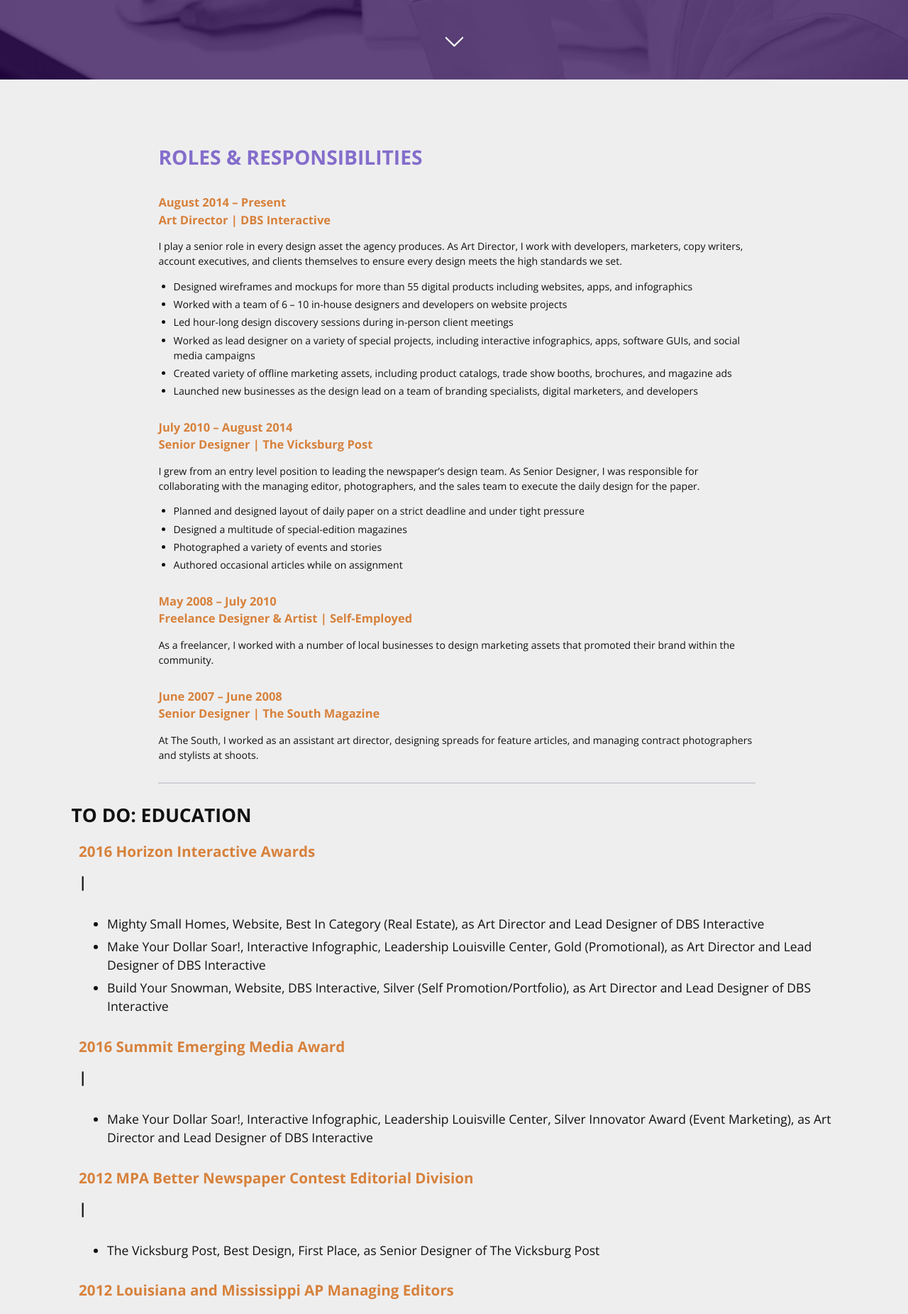
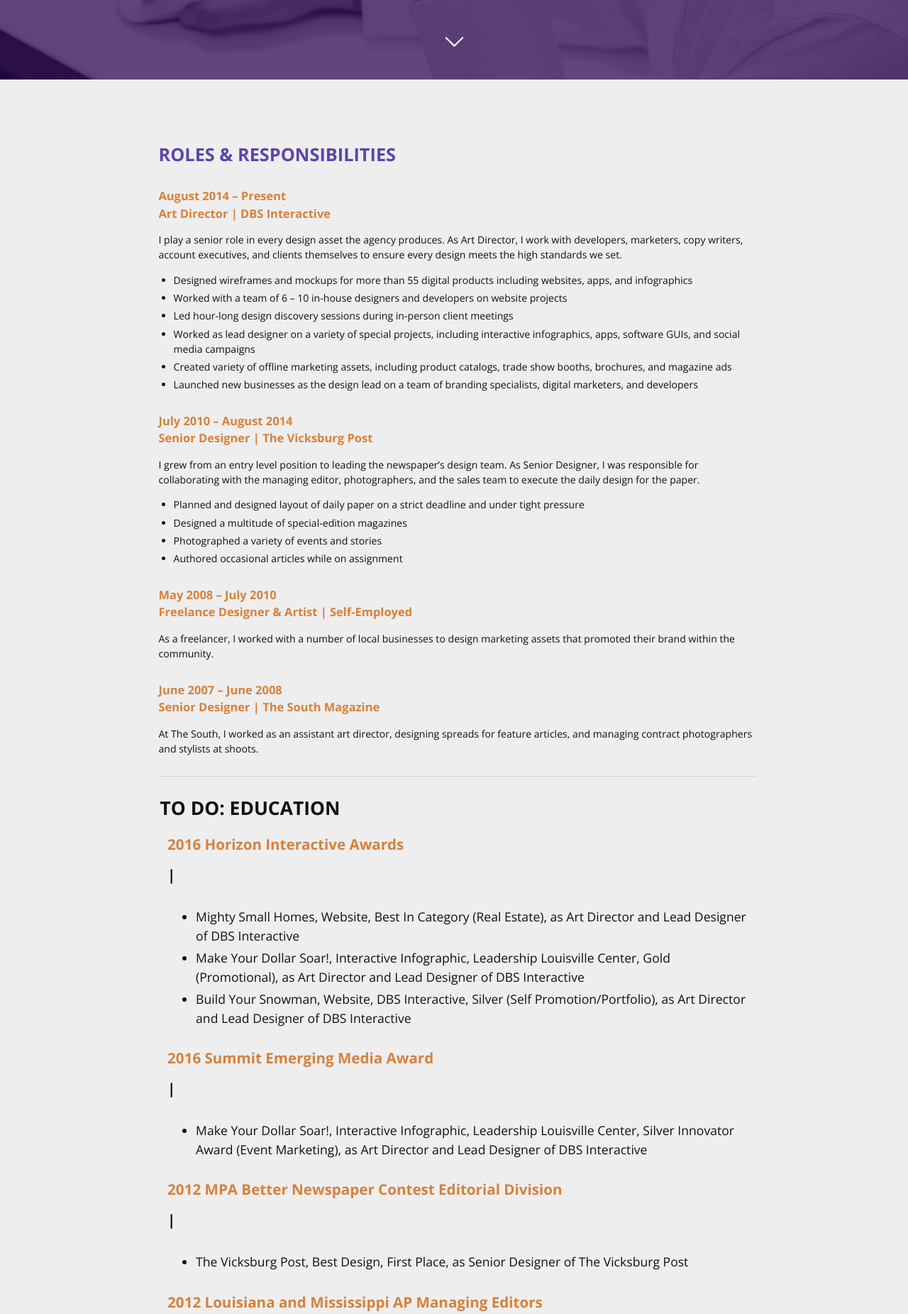
Before and after one commit to EmilyBlaineClark/emilyblaineclark.github.io, a Jekyll site: the page built from experience.html, in a window 1280 px wide. Shown: the part 963-2814 px from the top of the page at 71% size. Built offline with Jekyll 4.4.1, drawn with Linux system fonts in a browser that asks for light colours; nearby versions of some CDN libraries.

Commit message:
Update _page.scss

```diff
--- a/_sass/_page.scss
+++ b/_sass/_page.scss
@@ -219,7 +219,7 @@
   hr{
     background: $gray;
     opacity: 0.5;
-    height: 2px;
+    height: 1px;
     max-width: 850px;
     margin: 0 auto;
     display: block;
@@ -227,7 +227,7 @@
 }
 
 .full{
-  max-width: 1100px;
+  max-width: 850px;
   margin: 0 auto;
 }
 
@@ -354,9 +354,9 @@
   margin: 0 auto;
 
   h2{
-    color: $purple-light;
+    color: $purple-bright;
     margin-bottom: 0.5em;
-    font-size: 2em
+    font-size: 1.8em
   }
 }
 
@@ -399,7 +399,7 @@
 .personal-touch{
   text-align: center;
   h3{
-    color: $purple-light;
+    color: $purple-bright;
     text-transform: uppercase;
     letter-spacing: 2px;
   }
@@ -410,7 +410,7 @@
   display: inline-block;
 }
 .instagram-images img{
-  width: 100%;
+  width: 80%;
 }
 
 .page__contact-html{
```
